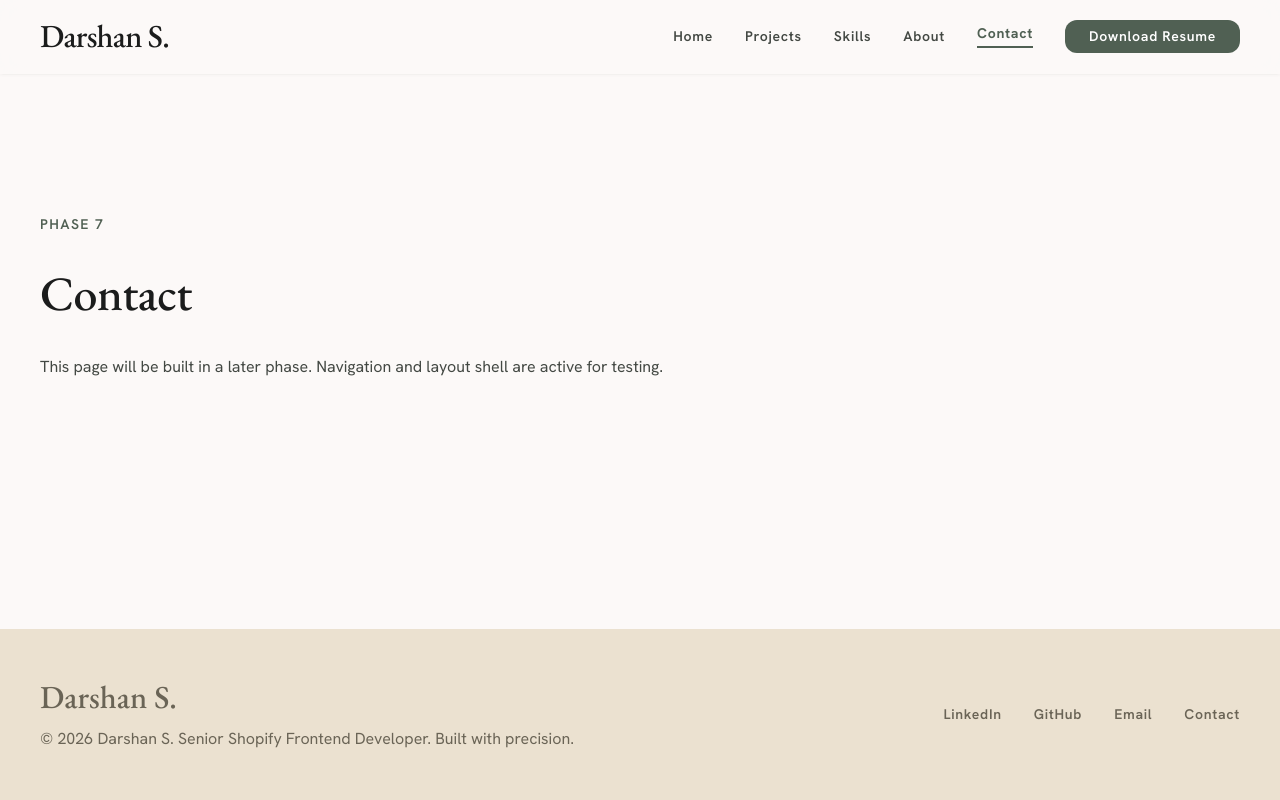
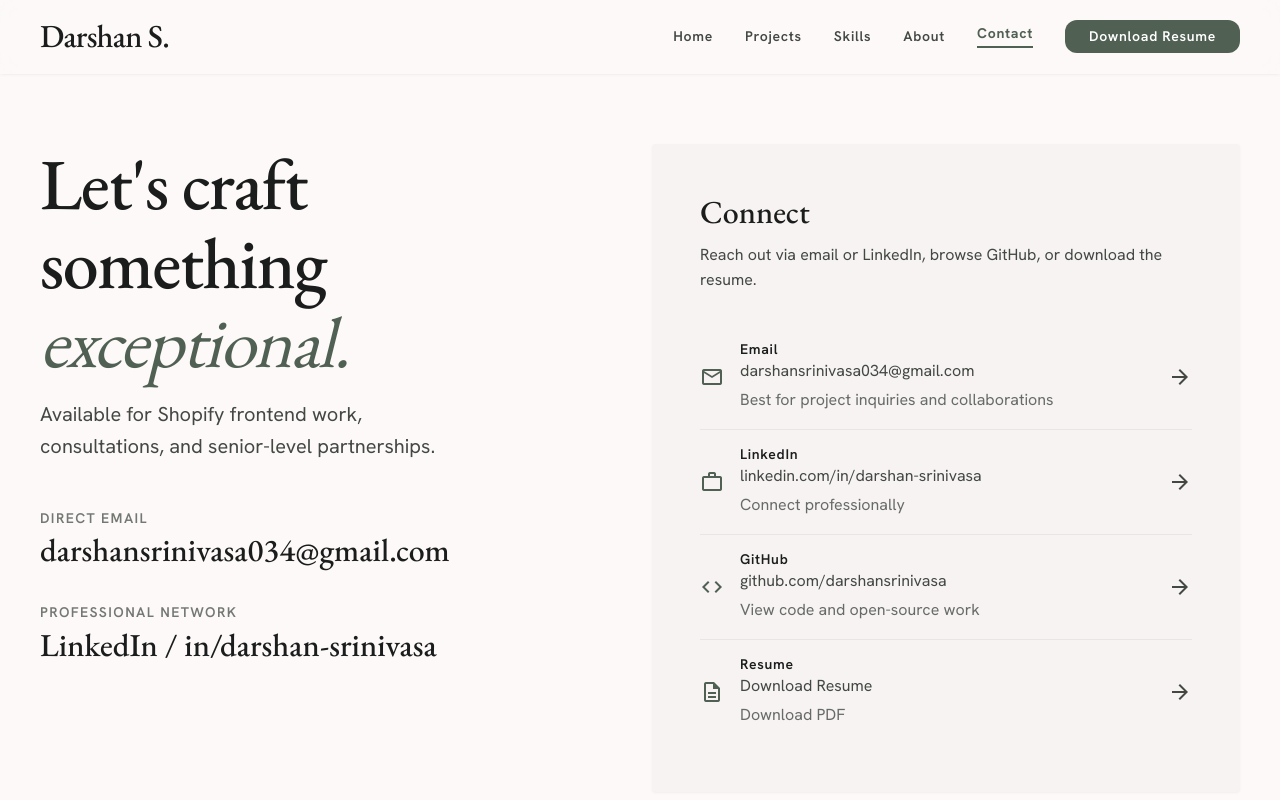
Before and after one commit to darshansrinivasa/darshansrinivasa-portfolio, a Next.js app: page /contact in a window 1280 px wide. Shown: the top 800 px of the page. Built offline with nearby package versions, Linux system fonts and the light colour scheme.

Commit message:
Phase 7 Contact

```diff
--- a/src/app/contact/page.tsx
+++ b/src/app/contact/page.tsx
@@ -1,5 +1,12 @@
-import { PagePlaceholder } from "@/components/layout/PagePlaceholder";
+import type { Metadata } from "next";
+import { ContactPageContent } from "@/components/sections/contact/ContactPageContent";
+import { contactMetadataDescription } from "@/content/contact";
+
+export const metadata: Metadata = {
+  title: "Contact",
+  description: contactMetadataDescription,
+};
 
 export default function ContactPage() {
-  return <PagePlaceholder title="Contact" phase="Phase 7" />;
+  return <ContactPageContent />;
 }
--- /dev/null
+++ b/src/components/sections/contact/ContactPageContent.tsx
@@ -0,0 +1,221 @@
+import { contactPage } from "@/content/contact";
+import { site } from "@/content/site";
+import { Container } from "@/components/layout/Container";
+import { ProjectImagePlaceholder } from "@/components/ui/ProjectImagePlaceholder";
+
+type ContactLinkConfig = (typeof contactPage.links)[number];
+
+function getLinkHref(link: ContactLinkConfig): string | undefined {
+  if (link.id === "email") {
+    return link.getHref(site.email);
+  }
+
+  if ("hrefKey" in link && link.hrefKey) {
+    const value = site[link.hrefKey];
+    return typeof value === "object" && value && "href" in value
+      ? value.href
+      : undefined;
+  }
+
+  return undefined;
+}
+
+function getLinkDisplay(link: ContactLinkConfig): string {
+  if (link.id === "email") {
+    return site.email;
+  }
+
+  if (link.id === "linkedin") {
+    return "linkedin.com/in/darshan-srinivasa";
+  }
+
+  if (link.id === "resume") {
+    return site.resume.label;
+  }
+
+  if (link.id === "github" && site.github.href) {
+    return site.github.href.replace(/^https?:\/\//, "");
+  }
+
+  return link.label;
+}
+
+function ContactLinkRow({ link }: { link: ContactLinkConfig }) {
+  const href = getLinkHref(link);
+  const display = getLinkDisplay(link);
+
+  const content = (
+    <>
+      <span className="material-symbols-outlined text-primary">{link.icon}</span>
+      <div className="flex-1">
+        <p className="font-label-md text-label-md text-on-surface">{link.label}</p>
+        <p className="font-body-md text-body-md text-on-surface-variant">
+          {display}
+        </p>
+        <p className="mt-1 font-body-md text-body-md text-on-surface-variant/80">
+          {link.description}
+        </p>
+      </div>
+      <span className="material-symbols-outlined text-on-surface-variant transition-transform group-hover:translate-x-1">
+        arrow_forward
+      </span>
+    </>
+  );
+
+  const className =
+    "group flex items-center gap-stack-sm border-b border-outline-variant/30 py-stack-sm transition-colors last:border-b-0 hover:text-primary";
+
+  if (!href) {
+    return (
+      <div className={className} title="Add URL in src/content/site.ts">
+        <span className="material-symbols-outlined text-primary opacity-60">
+          {link.icon}
+        </span>
+        <div className="flex-1 opacity-60">
+          <p className="font-label-md text-label-md">{link.label}</p>
+          <p className="font-body-md text-body-md text-on-surface-variant">
+            [Add {link.label} URL]
+          </p>
+        </div>
+      </div>
+    );
+  }
+
+  if (link.external) {
+    return (
+      <a
+        href={href}
+        target="_blank"
+        rel="noopener noreferrer"
+        className={className}
+      >
+        {content}
+      </a>
+    );
+  }
+
+  if ("download" in link && link.download) {
+    return (
+      <a href={href} download className={className}>
+        {content}
+      </a>
+    );
+  }
+
+  return (
+    <a href={href} className={className}>
+      {content}
+    </a>
+  );
+}
+
+export function ContactPageContent() {
+  return (
+    <main className="flex-1 pb-section-gap pt-8 md:pt-0">
+      <Container className="md:pt-stack-lg">
+        <div className="grid grid-cols-1 items-start gap-grid-gutter md:grid-cols-12">
+          <div className="space-y-stack-lg md:col-span-5">
+            <header className="space-y-stack-sm text-center md:text-left">
+              <h1 className="font-headline-lg-mobile text-headline-lg-mobile text-on-surface md:font-display-lg md:text-display-lg">
+                {contactPage.titleBefore}
+                <span className="italic font-normal text-primary">
+                  {contactPage.titleEmphasis}
+                </span>
+              </h1>
+              <p className="mx-auto max-w-md font-body-lg text-body-lg text-on-surface-variant md:mx-0">
+                {contactPage.description}
+              </p>
+            </header>
+
+            <div className="hidden space-y-stack-md md:block">
+              <div>
+                <p className="mb-1 font-label-md text-label-md uppercase tracking-widest text-outline">
+                  {contactPage.emailLabel}
+                </p>
+                <a
+                  href={`mailto:${site.email}`}
+                  className="font-headline-md text-headline-md text-on-surface transition-colors duration-300 hover:text-primary"
+                >
+                  {site.email}
+                </a>
+              </div>
+              <div>
+                <p className="mb-1 font-label-md text-label-md uppercase tracking-widest text-outline">
+                  {contactPage.linkedInLabel}
+                </p>
+                <a
+                  href={site.linkedIn.href}
+                  target="_blank"
+                  rel="noopener noreferrer"
+                  className="font-headline-md text-headline-md text-on-surface transition-colors duration-300 hover:text-primary"
+                >
+                  LinkedIn / in/darshan-srinivasa
+                </a>
+              </div>
+            </div>
+          </div>
+
+          <div className="rounded-lg bg-surface-container-low p-stack-md shadow-sm shadow-primary/5 md:col-span-6 md:col-start-7 md:p-stack-lg">
+            <div className="mb-stack-md">
+              <h2 className="font-headline-md text-headline-md text-on-surface">
+                {contactPage.connectTitle}
+              </h2>
+              <p className="mt-2 font-body-md text-body-md text-on-surface-variant">
+                {contactPage.connectDescription}
+              </p>
+            </div>
+            <div className="flex flex-col">
+              {contactPage.links.map((link) => (
+                <ContactLinkRow key={link.id} link={link} />
+              ))}
+            </div>
+          </div>
+        </div>
+
+        <div className="mt-section-gap">
+          <div className="group relative h-[300px] overflow-hidden rounded-xl md:h-[400px]">
+            <ProjectImagePlaceholder
+              alt="Contact page atmospheric image placeholder"
+              className="h-full w-full object-cover grayscale-[20%] transition-transform duration-1000 group-hover:scale-105"
+            />
+            <div className="pointer-events-none absolute inset-0 z-10 bg-primary/10 mix-blend-multiply transition-opacity group-hover:opacity-0" />
+            <div className="absolute bottom-stack-md left-stack-md z-20 max-w-sm px-grid-margin md:px-0">
+              <p className="font-headline-md text-[24px] italic text-on-surface drop-shadow-sm md:text-headline-md md:text-white md:drop-shadow-md">
+                &ldquo;{contactPage.imageCaption}&rdquo;
+              </p>
+            </div>
+          </div>
+        </div>
+      </Container>
+
+      <section className="mt-stack-lg px-grid-margin md:hidden">
+        <div className="space-y-stack-md text-center">
+          <div>
+            <p className="mb-1 font-label-md text-label-md uppercase tracking-widest text-outline">
+              {contactPage.emailLabel}
+            </p>
+            <a
+              href={`mailto:${site.email}`}
+              className="font-headline-md text-headline-md text-on-surface transition-colors hover:text-primary"
+            >
+              {site.email}
+            </a>
+          </div>
+          <div>
+            <p className="mb-1 font-label-md text-label-md uppercase tracking-widest text-outline">
+              {contactPage.linkedInLabel}
+            </p>
+            <a
+              href={site.linkedIn.href}
+              target="_blank"
+              rel="noopener noreferrer"
+              className="font-headline-md text-headline-md text-on-surface transition-colors hover:text-primary"
+            >
+              LinkedIn
+            </a>
+          </div>
+        </div>
+      </section>
+    </main>
+  );
+}
--- /dev/null
+++ b/src/content/contact.ts
@@ -0,0 +1,51 @@
+import { homeCta } from "./home";
+
+export const contactPage = {
+  titleBefore: "Let's craft something ",
+  titleEmphasis: "exceptional.",
+  description: homeCta.description,
+  emailLabel: "Direct Email",
+  linkedInLabel: "Professional Network",
+  connectTitle: "Connect",
+  connectDescription:
+    "Reach out via email or LinkedIn, browse GitHub, or download the resume.",
+  imageCaption: "Available for Shopify frontend partnerships",
+  links: [
+    {
+      id: "email",
+      label: "Email",
+      description: "Best for project inquiries and collaborations",
+      icon: "mail",
+      getHref: (email: string) => `mailto:${email}`,
+      external: false,
+    },
+    {
+      id: "linkedin",
+      label: "LinkedIn",
+      description: "Connect professionally",
+      icon: "work",
+      hrefKey: "linkedIn" as const,
+      external: true,
+    },
+    {
+      id: "github",
+      label: "GitHub",
+      description: "View code and open-source work",
+      icon: "code",
+      hrefKey: "github" as const,
+      external: true,
+    },
+    {
+      id: "resume",
+      label: "Resume",
+      description: "Download PDF",
+      icon: "description",
+      hrefKey: "resume" as const,
+      external: false,
+      download: true,
+    },
+  ],
+} as const;
+
+export const contactMetadataDescription =
+  "Contact Darshan S. — email, LinkedIn, GitHub, and resume download for Shopify frontend work and consultations.";
```
